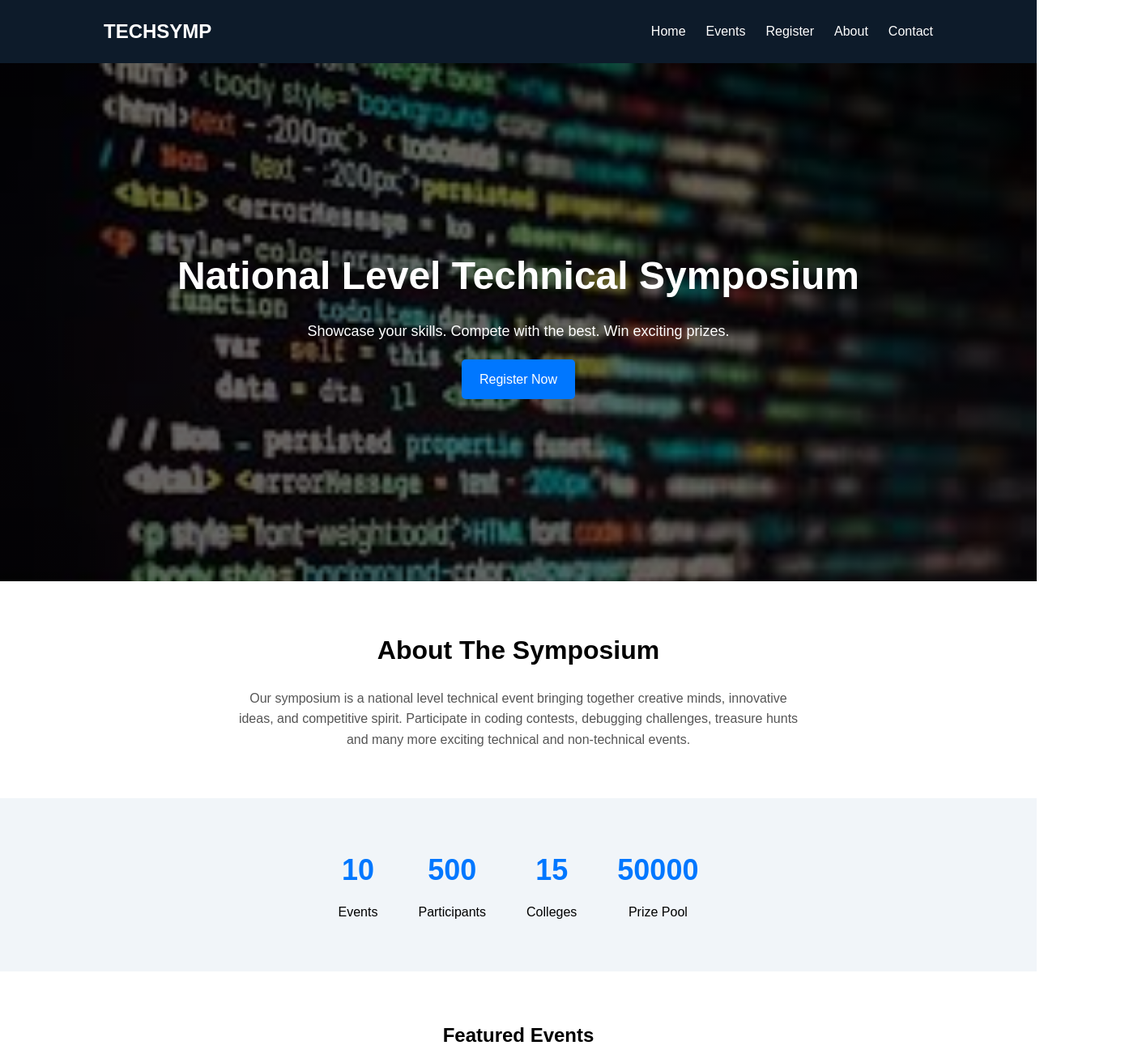
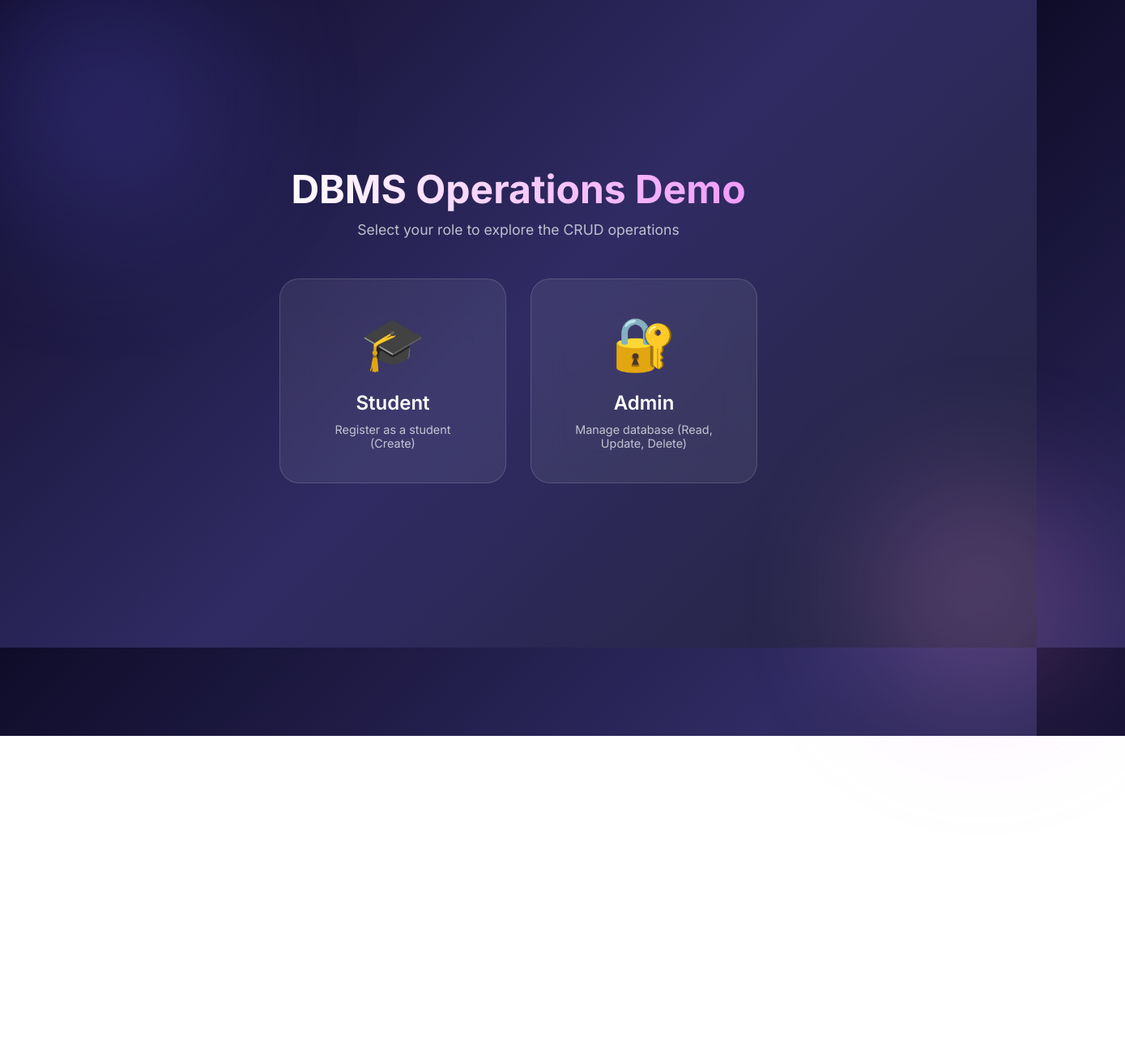
Before and after one commit to Karthi01keyan09/symposium_project, a plain HTML site: page frontend/index.html in a window 1280 px wide. Shown: the top 1302 px of the page at 81% size, 1389 px wide, since content can reach past the window. After the commit the page ends 909 px from the top, so only its background shows below. Drawn offline with Linux system fonts and the light colour scheme.

Commit message:
feat: setup DBMS CRUD demo landing page and update admin credentials

```diff
--- a/frontend/index.html
+++ b/frontend/index.html
@@ -1,158 +1,139 @@
 <!DOCTYPE html>
 <html lang="en">
-
 <head>
     <meta charset="UTF-8">
     <meta name="viewport" content="width=device-width, initial-scale=1.0">
-    <title>Tech Symposium 2026</title>
+    <title>DBMS Operations Demo</title>
+    <link href="https://fonts.googleapis.com/css2?family=Inter:wght@300;400;500;600;700&display=swap" rel="stylesheet">
+    <style>
+        *, *::before, *::after { box-sizing: border-box; margin: 0; padding: 0; }
 
-    <!-- Main CSS -->
-    <link rel="stylesheet" href="css/style.css">
-    <link rel="stylesheet" href="css/responsive.css">
+        body {
+            font-family: 'Inter', sans-serif;
+            min-height: 100vh;
+            display: flex;
+            flex-direction: column;
+            align-items: center;
+            justify-content: center;
+            background: linear-gradient(135deg, #0f0c29, #302b63, #24243e);
+            color: #fff;
+            position: relative;
+            overflow: hidden;
+        }
 
+        /* Animated background blobs */
+        body::before, body::after {
+            content: '';
+            position: absolute;
+            border-radius: 50%;
+            filter: blur(80px);
+            opacity: 0.3;
+            animation: float 8s ease-in-out infinite alternate;
+        }
+        body::before {
+            width: 400px; height: 400px;
+            background: radial-gradient(circle, #6c63ff, transparent);
+            top: -100px; left: -100px;
+        }
+        body::after {
+            width: 350px; height: 350px;
+            background: radial-gradient(circle, #f09af9, transparent);
+            bottom: -80px; right: -80px;
+            animation-delay: -4s;
+        }
+        @keyframes float {
+            to { transform: translate(30px, 30px); }
+        }
+
+        .container {
+            text-align: center;
+            z-index: 1;
+            padding: 40px;
+        }
+
+        h1 {
+            font-size: 3rem;
+            font-weight: 700;
+            margin-bottom: 10px;
+            background: linear-gradient(to right, #fff, #f09af9);
+            -webkit-background-clip: text;
+            -webkit-text-fill-color: transparent;
+        }
+
+        p {
+            font-size: 1.1rem;
+            color: rgba(255, 255, 255, 0.7);
+            margin-bottom: 50px;
+        }
+
+        .cards {
+            display: flex;
+            gap: 30px;
+            justify-content: center;
+            flex-wrap: wrap;
+        }
+
+        .card {
+            background: rgba(255, 255, 255, 0.07);
+            backdrop-filter: blur(20px);
+            -webkit-backdrop-filter: blur(20px);
+            border: 1px solid rgba(255, 255, 255, 0.15);
+            border-radius: 24px;
+            padding: 40px;
+            width: 280px;
+            cursor: pointer;
+            text-decoration: none;
+            color: #fff;
+            transition: transform 0.3s ease, box-shadow 0.3s ease, background 0.3s ease;
+            display: flex;
+            flex-direction: column;
+            align-items: center;
+        }
+
+        .card:hover {
+            transform: translateY(-10px);
+            background: rgba(255, 255, 255, 0.1);
+            box-shadow: 0 20px 40px rgba(0, 0, 0, 0.4);
+            border-color: rgba(108, 99, 255, 0.5);
+        }
+
+        .icon {
+            font-size: 4rem;
+            margin-bottom: 20px;
+        }
+
+        .card h2 {
+            font-size: 1.5rem;
+            font-weight: 600;
+            margin-bottom: 10px;
+        }
+
+        .card p {
+            font-size: 0.9rem;
+            margin-bottom: 0;
+        }
+    </style>
 </head>
-
 <body>
 
-<!-- ================= NAVBAR ================= -->
+    <div class="container">
+        <h1>DBMS Operations Demo</h1>
+        <p>Select your role to explore the CRUD operations</p>
 
-<header>
-    <nav class="navbar">
+        <div class="cards">
+            <a href="register.html" class="card">
+                <div class="icon">🎓</div>
+                <h2>Student</h2>
+                <p>Register as a student (Create)</p>
+            </a>
 
-        <h2 class="logo">TECHSYMP</h2>
-
-        <ul class="nav-links">
-            <li><a href="index.html">Home</a></li>
-            <li><a href="events.html">Events</a></li>
-            <li><a href="register.html">Register</a></li>
-            <li><a href="about.html">About</a></li>
-            <li><a href="contact.html">Contact</a></li>
-        </ul>
-
-    </nav>
-</header>
-
-
-<!-- ================= HERO SECTION ================= -->
-
-<section class="hero">
-
-    <div class="hero-content">
-
-        <h1>National Level Technical Symposium</h1>
-
-        <p>Showcase your skills. Compete with the best. Win exciting prizes.</p>
-
-        <a href="register.html" class="btn">Register Now</a>
-
+            <a href="admin.html" class="card">
+                <div class="icon">🔐</div>
+                <h2>Admin</h2>
+                <p>Manage database (Read, Update, Delete)</p>
+            </a>
+        </div>
     </div>
 
-</section>
-
-
-<!-- ================= ABOUT SECTION ================= -->
-
-<section class="about">
-
-    <h2>About The Symposium</h2>
-
-    <p>
-        Our symposium is a national level technical event bringing together
-        creative minds, innovative ideas, and competitive spirit.
-        Participate in coding contests, debugging challenges, treasure hunts
-        and many more exciting technical and non-technical events.
-    </p>
-
-</section>
-
-
-<!-- ================= COUNTER SECTION ================= -->
-
-<section class="counter-section">
-
-    <div class="counter-box">
-        <h2 class="counter" data-target="10">0</h2>
-        <p>Events</p>
-    </div>
-
-    <div class="counter-box">
-        <h2 class="counter" data-target="500">0</h2>
-        <p>Participants</p>
-    </div>
-
-    <div class="counter-box">
-        <h2 class="counter" data-target="15">0</h2>
-        <p>Colleges</p>
-    </div>
-
-    <div class="counter-box">
-        <h2 class="counter" data-target="50000">0</h2>
-        <p>Prize Pool</p>
-    </div>
-
-</section>
-
-
-<!-- ================= FEATURED EVENTS ================= -->
-
-<section class="featured-events">
-
-    <h2>Featured Events</h2>
-
-    <div class="events-container">
-
-        <div class="event-card">
-            <img src="images/codecraft.jpg" alt="Code Craft">
-            <h3>Code Craft</h3>
-            <p>Show your coding skills and solve challenging problems.</p>
-        </div>
-
-        <div class="event-card">
-            <img src="images/debugger1.jpg" alt="Debugger">
-            <h3>Debugger</h3>
-            <p>Identify errors in code and fix them before time runs out.</p>
-        </div>
-
-        <div class="event-card">
-            <img src="images/treasure.jpg" alt="Treasure Hunt">
-            <h3>Treasure Hunt</h3>
-            <p>Follow clues and solve puzzles to find the hidden treasure.</p>
-        </div>
-
-    </div>
-
-    <a href="events.html" class="btn view-btn">View All Events</a>
-
-</section>
-
-
-<!-- ================= CALL TO ACTION ================= -->
-
-<section class="cta">
-
-    <h2>Ready to Participate?</h2>
-
-    <p>Register now and secure your spot in the biggest tech event of the year.</p>
-
-    <a href="register.html" class="btn">Register Now</a>
-
-</section>
-
-
-<!-- ================= FOOTER ================= -->
-
-<footer>
-
-    <p>© 2026 Tech Symposium | All Rights Reserved</p>
-
-</footer>
-
-
-<!-- ================= JS FILES ================= -->
-
-<script src="js/main.js"></script>
-<script src="js/counter.js"></script>
-
 </body>
-
 </html>
```
Also changed, not shown: backend/routes/adminRoutes.js (+5 -12 lines), frontend/js/register.js (+26 -25 lines).
